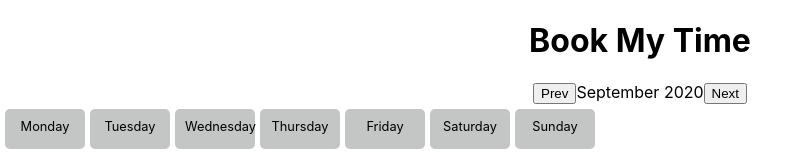
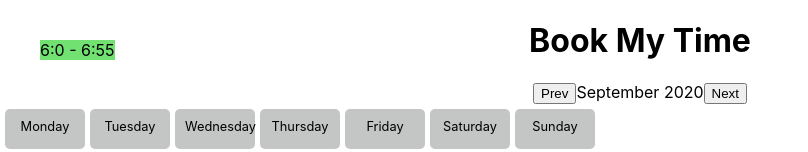
Before and after one commit to apifex/BookMyTime, a React (Create React App) app in the folder bookmytime-front/: page / in a window 1280 px wide. Shown: the top 152 px of the page, without its empty margins (0-808 px from the left). Built offline with nearby package versions, Linux system fonts and the light colour scheme; no server answers.

Commit message:
working on calendar dispay with busy time

```diff
--- a/bookmytime-front/src/components/calendar.tsx
+++ b/bookmytime-front/src/components/calendar.tsx
@@ -32,10 +32,10 @@ const daysofmonth = (date: Date) => {
     monthDaysToDisplay.push(<div key={firstDay?.toString()} id={firstDay?.toString()} className={classForfirstDayinMonth} onClick={handleClick}>{firstDay?.getDate()}</div>)
     monthDays.map((day)=>monthDaysToDisplay.push(<div key={day.toString()} id={day.toString()} className="day" onClick={handleClick}>{day.getDate()}</div>))
     monthDays.unshift(firstDay?firstDay:new Date())
-return {monthDaysToDisplay, monthDays}
+  return {monthDaysToDisplay, monthDays}
 }
 
-export const Calendar = () => {
+export const Calendar = (props:any) => {
     const today: Date = new Date();
 
     const [actualM, setMonth] = useState(today.getMonth())
--- a/bookmytime-front/src/components/day/day.scss
+++ b/bookmytime-front/src/components/day/day.scss
@@ -3,3 +3,11 @@
     top: 40px; left: 40px;
     background-color: rgba(0, 0, 0, 0.226);
 }
+
+.availble {
+    background-color: rgba(55, 245, 55, 0.589);
+}
+
+.busy {
+    background-color: rgba(245, 68, 55, 0.589);
+}
--- a/bookmytime-front/src/components/day/day.tsx
+++ b/bookmytime-front/src/components/day/day.tsx
@@ -1,16 +1,30 @@
 import React from 'react';
-
+import {dayCalendar} from '../../utils/calendarutils';
 import './day.scss'
 
+class Day extends React.Component {
+state = {data: [{
+    "start": `2020-09-01T08:00:00+02:00`,
+    "end": `2020-09-01T08:55:00+02:00`,
+    availble: true,
+}]}
 
-export const Day = () => {
+
+async componentDidMount () {
+    const data = await dayCalendar('2020-09-14')
+    this.setState({data: data.day})
+}
 
 
 
+render() {
+
     return (
     <div className='dayx'>
-
+    {this.state.data.map(el => <div key={el.start} className={el.availble?'availble':'busy'}>{new Date(el.start).getHours()}:{new Date(el.start).getMinutes()} - {new Date(el.end).getHours()}:{new Date(el.end).getMinutes()}</div>)}
     </div>
-)
+    )}
 
 }
+
+export default Day
--- a/bookmytime-front/src/pages/mainPage.tsx
+++ b/bookmytime-front/src/pages/mainPage.tsx
@@ -1,6 +1,6 @@
 import React from 'react';
 import {Calendar} from '../components/calendar'
-import {Day} from '../components/day/day'
+import Day from '../components/day/day'
 
 
 const MainPage = () => {
--- a/bookmytime-front/src/utils/calendarutils.tsx
+++ b/bookmytime-front/src/utils/calendarutils.tsx
@@ -55,7 +55,7 @@ export const dayCalendar = async (day: string) => {
     ]
 
     const checkBusy = async (day:string) => {
-        // console.log('hello')
+
         let dayToCheck =
             {
                 "timeMin": `${day}T08:00:00+02:00`,
@@ -75,7 +75,7 @@ export const dayCalendar = async (day: string) => {
     const busy = await checkBusy(day)
 
     for (let i = 0; i<busy.length; i++) {
-        console.log(busy)
+
         let busyevent = busy[i]
         for (let k = 0; k<periodsForMeeting.length; k++){
             let timeformeet = periodsForMeeting[k]
@@ -85,5 +85,5 @@ export const dayCalendar = async (day: string) => {
         }
     }
     // console.log(periodsForMeeting)
-    return periodsForMeeting
+    return {day: periodsForMeeting}
 }
```
